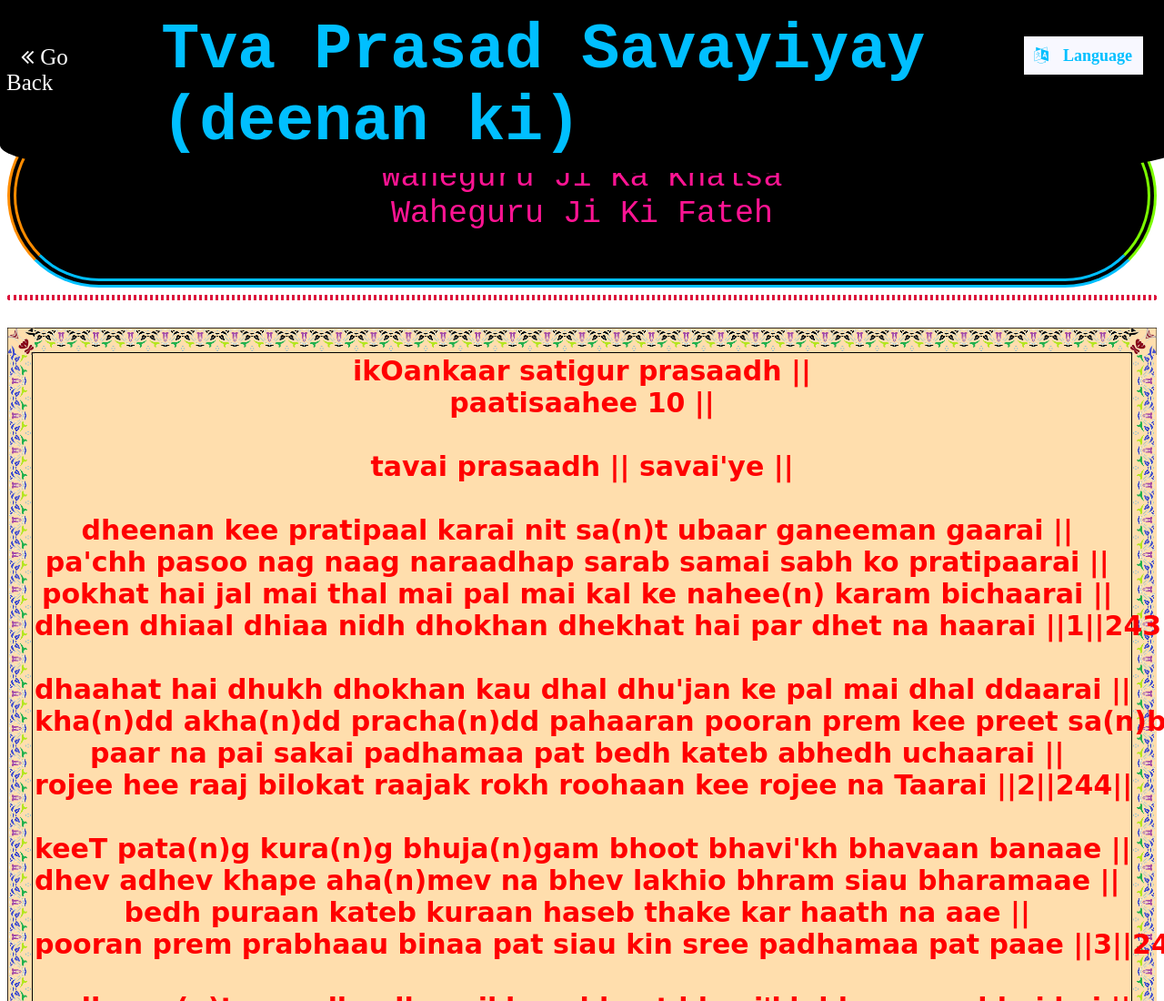
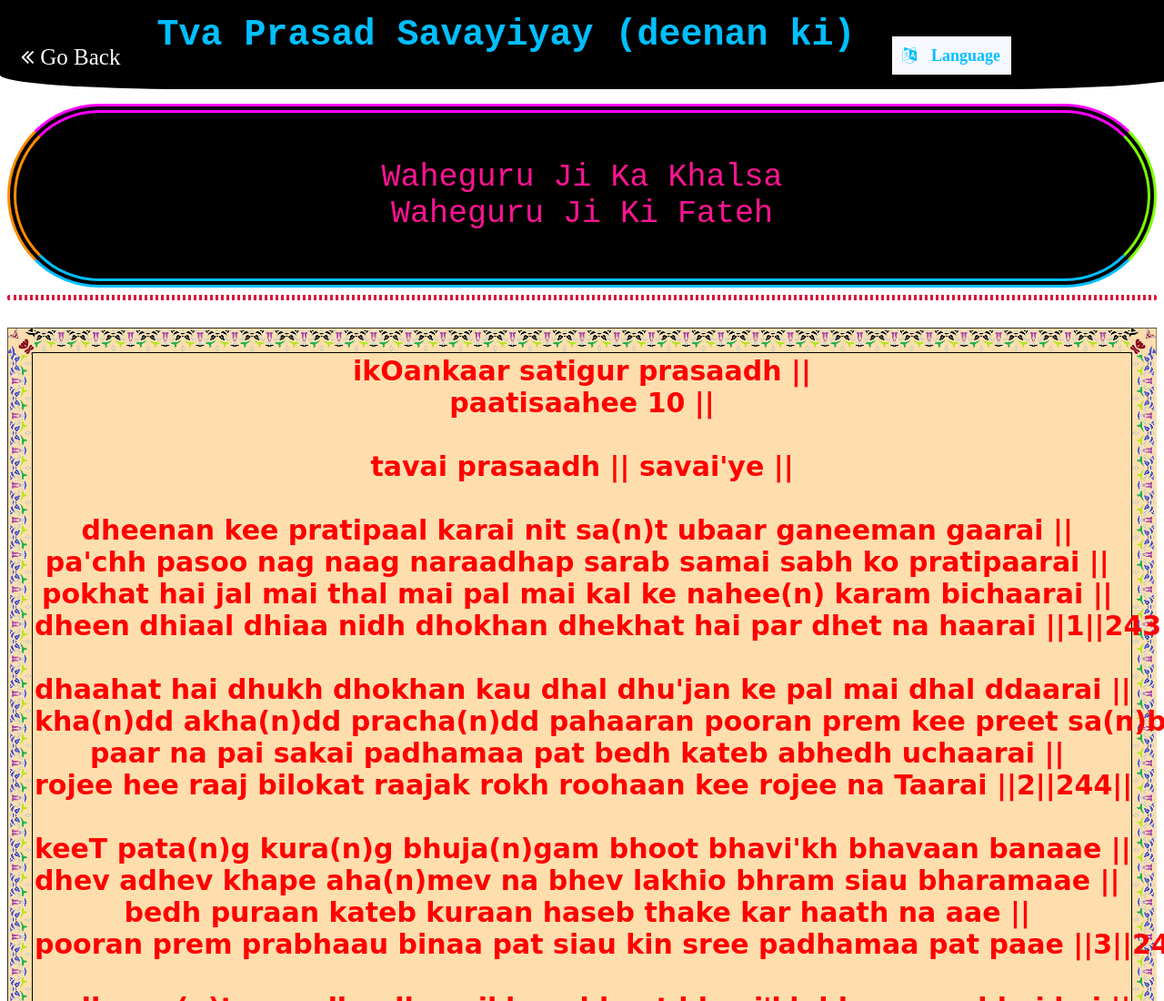
Before and after one commit to nitnem4all/nitnem4all.github.io, a plain HTML site: page Etva prasad savaiye deenan.htm in a window 1280 px wide. Shown: the top 1100 px of the page at 91% size. Drawn offline with Linux system fonts and the light colour scheme; a web font is replaced by a local one.

Commit message:
Update Etva prasad savaiye deenan.htm

```diff
--- a/Etva prasad savaiye deenan.htm
+++ b/Etva prasad savaiye deenan.htm
@@ -74,10 +74,10 @@
     }
     .header code{
         color:deepskyblue;
-        margin-left: 90px;
-        margin-right: 90px;
+        margin-left: 40px;
+        margin-right: 40px;
         font-weight: bold;
-        font-size: 70px;
+        font-size: 40px;
     }
     .header code:hover{
         animation: headerclr 1.6s ease-in-out infinite;
```
